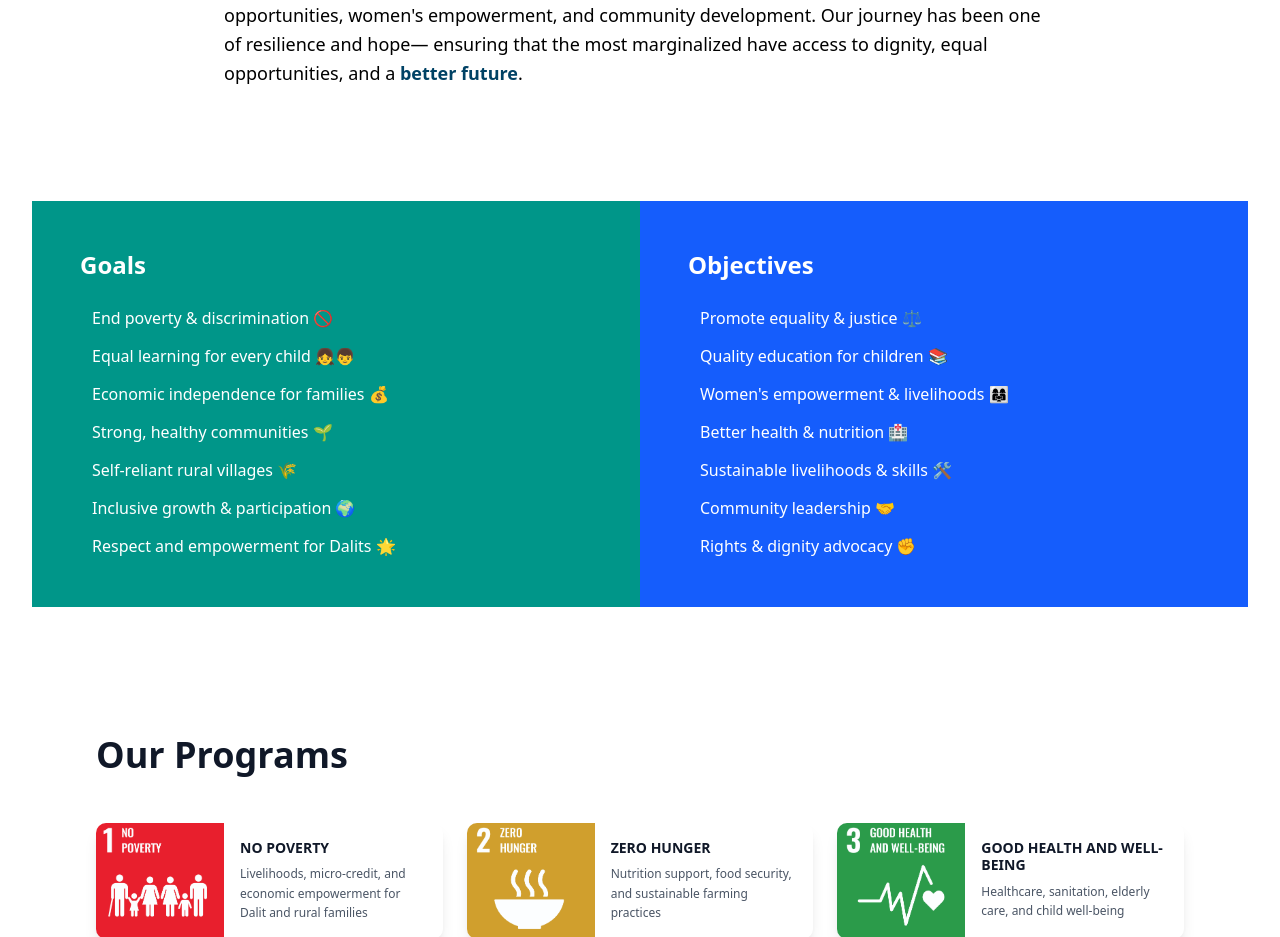
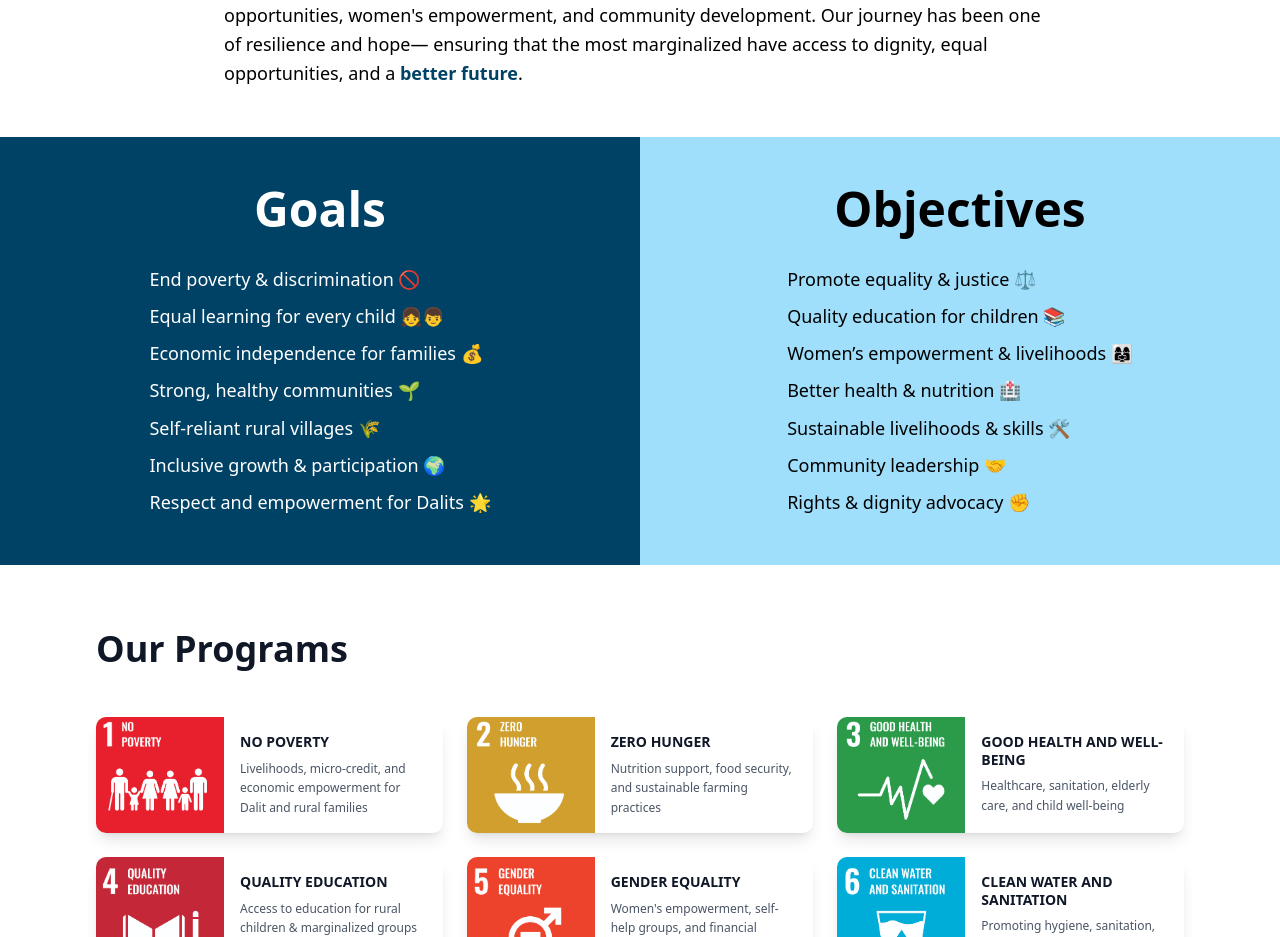
Before and after one commit to Sc0tticus/dwa-website-2025, a Next.js app: page / in a window 1280 px wide. Shown: the part 780-1717 px from the top of the page. Built offline with nearby package versions, Linux system fonts and the light colour scheme.

Commit message:
Add DualContentBlock on Home and About

```diff
--- a/src/app/about/page.js
+++ b/src/app/about/page.js
@@ -1,4 +1,4 @@
-import VisionMission from "../../components/about/VisionMission";
+import DualContentBlock from "../../components/DualContentBlock";
 import HeroSection from "../../components/HeroSection";
 import AboutAccreditations from "../../components/about/AboutAccreditations";
 import ImpactStats from "../../components/about/ImpactStats";
@@ -31,7 +31,7 @@ export default function AboutPage() {
               ],
             }}
           />
-          <VisionMission />
+          <DualContentBlock />
           <AboutAccreditations />
           <ImpactStats
             numbersBg="bg-[#FFD446]"
--- a/src/app/page.js
+++ b/src/app/page.js
@@ -1,5 +1,5 @@
 import HeroSection from "../components/HeroSection";
-import GoalsObjectives from "../components/home/GoalsObjectives";
+import DualContentBlock from "../components/DualContentBlock";
 import ProgramsGrid from "../components/home/ProgramsGrid";
 import ImpactStats from "../components/ImpactStats";
 import FeaturedProjects from "../components/home/FeaturedProjects";
@@ -41,7 +41,68 @@ export default function Home() {
                 ],
               }}
       />
-      <GoalsObjectives />
+      <DualContentBlock
+            left={{
+              title: "Goals",
+              titleColor: "#FFFFFF",
+              bgColor: "#004265",
+              type: "list",
+              content: [
+                [
+                  { text: "End poverty & discrimination 🚫", weight:"normal", color: "#FFFFFF" },
+                ],
+                [
+                  { text: "Equal learning for every child 👧👦", weight:"normal", color: "#FFFFFF" },
+                ],
+                [
+                  { text: "Economic independence for families 💰", weight:"normal", color: "#FFFFFF" },
+                ],
+                [
+                  { text: "Strong, healthy communities 🌱", weight:"normal", color: "#FFFFFF" },
+                ],
+                [
+                  { text: "Self-reliant rural villages 🌾", weight:"normal", color: "#FFFFFF" },
+                ],
+                [
+                  { text: "Inclusive growth & participation 🌍", weight:"normal", color: "#FFFFFF" },
+                ],
+                [
+                  { text: "Respect and empowerment for Dalits 🌟", weight:"normal", color: "#FFFFFF" },
+                ],
+
+              ],
+            }}
+
+            right={{
+              title: "Objectives",
+              titleColor: "#000000",
+              bgColor: "#9FDFFC",
+              type: "list",
+              content: [
+                [
+                  { text: "Promote equality & justice ⚖️", weight:"normal", color: "#000000" },
+                ],
+                [
+                  { text: "Quality education for children 📚", weight:"normal", color: "#000000" },
+                ],
+                [
+                  { text: "Women’s empowerment & livelihoods 👩‍👩‍👧", weight:"normal", color: "#000000" },
+                ],
+                [
+                  { text: "Better health & nutrition 🏥", weight:"normal", color: "#000000" },
+                ],
+                [
+                  { text: "Sustainable livelihoods & skills 🛠️", weight:"normal", color: "#000000" },
+                ],
+                [
+                  { text: "Community leadership 🤝", weight:"normal", color: "#000000" },
+                ],
+                [
+                  { text: "Rights & dignity advocacy ✊", weight:"normal", color: "#000000" },
+                ],
+              ],
+            }}
+        />
       <ProgramsGrid />
       <ImpactStats />
       <FeaturedProjects />
--- /dev/null
+++ b/src/components/DualContentBlock.js
@@ -0,0 +1,108 @@
+// components/DualContentBlock.jsx
+export default function DualContentBlock({
+  left = {
+    title: "Vision",
+    titleColor: "#000000",
+    bgColor: "#FEA128",
+    type: "paragraph", // "paragraph" or "list"
+    content: [
+      [
+        { text: `To build an inclusive society where Dalit women thrive with dignity, equality,
+            and opportunity—breaking poverty cycles and creating sustainable,
+            empowered communities for generations to come.`, weight: "medium", color: "#000" },
+      ],
+    ],
+  },
+  right = {
+    title: "Mission",
+    titleColor: "#000000",
+    bgColor: "#FFD446",
+    type: "paragraph",
+    content: [
+      [
+        { text: `To empower marginalized women through micro-credit, financial education,
+            and livelihoods—strengthening families, fostering community resilience, and
+            ensuring sustainable, grassroots-driven change rooted in dignity, justice,
+            and equality.`, weight: "medium", color: "#000" },
+
+      ],
+    ],
+  },
+}) {
+  const weightMap = {
+    light: "300",
+    normal: "400",
+    medium: "500",
+    semibold: "600",
+    bold: "700",
+  };
+
+  const renderContent = (section) => {
+    if (section.type === "list") {
+      return (
+        <ul className="list-none text-left space-y-2 text-lg leading-relaxed">
+          {section.content.map((itemSegments, idx) => (
+            <li key={idx}>
+              {itemSegments.map((segment, sidx) => (
+                <span
+                  key={sidx}
+                  style={{
+                    color: segment.color || "#000",
+                    fontWeight: weightMap[segment.weight] || weightMap["medium"],
+                  }}
+                >
+                  {segment.text}
+                </span>
+              ))}
+            </li>
+          ))}
+        </ul>
+      );
+    }
+
+    // Paragraph
+    return (
+      <p className="text-lg leading-relaxed">
+        {section.content.map((itemSegments, idx) => (
+          <span key={idx}>
+            {itemSegments.map((segment, sidx) => (
+              <span
+                key={sidx}
+                style={{
+                  color: segment.color || "#000",
+                  fontWeight: weightMap[segment.weight] || weightMap["medium"],
+                }}
+              >
+                {segment.text}
+              </span>
+            ))}
+          </span>
+        ))}
+      </p>
+    );
+  };
+
+  return (
+    <section className="grid grid-cols-1 md:grid-cols-2">
+      {/* Left Column */}
+      <div className="flex p-12 text-center" style={{ backgroundColor: left.bgColor }}>
+        <div className="max-w-md mx-auto flex flex-col justify-start">
+          <h2 className="font-bold text-4xl md:text-5xl mb-8" style={{ color: left.titleColor }}>
+            {left.title}
+          </h2>
+          {renderContent(left)}
+        </div>
+      </div>
+
+      {/* Right Column */}
+      <div className="flex p-12 text-center" style={{ backgroundColor: right.bgColor }}>
+        <div className="max-w-md mx-auto flex flex-col justify-start">
+          <h2 className="font-bold text-4xl md:text-5xl mb-8" style={{ color: right.titleColor }}>
+            {right.title}
+          </h2>
+          {renderContent(right)}
+        </div>
+      </div>
+    </section>
+  );
+}
--- a/src/components/about/VisionMission.js
+++ /dev/null
@@ -1,35 +0,0 @@
-// components/VisionMission.jsx
-export default function VisionMission() {
-  return (
-    <section className="grid grid-cols-1 md:grid-cols-2">
-      {/* Vision Column */}
-      <div className="bg-[#FEA128] flex p-12 text-center">
-        <div className="max-w-md mx-auto flex flex-col justify-start">
-          <h2 className="font-bold text-4xl md:text-5xl mb-8 text-black">
-            Vision
-          </h2>
-          <p className="text-lg font-medium text-black leading-relaxed">
-            To build an inclusive society where Dalit women thrive with dignity,
-            equality, and opportunity—breaking poverty cycles and creating
-            sustainable, empowered communities for generations to come.
-          </p>
-        </div>
-      </div>
-
-      {/* Mission Column */}
-      <div className="bg-[#FFD446] flex p-12 text-center">
-        <div className="max-w-md mx-auto flex flex-col justify-start">
-          <h2 className="font-bold text-4xl md:text-5xl mb-8 text-black">
-            Mission
-          </h2>
-          <p className="text-lg font-medium text-black leading-relaxed">
-            To empower marginalized women through micro-credit, financial
-            education, and livelihoods—strengthening families, fostering
-            community resilience, and ensuring sustainable, grassroots-driven
-            change rooted in dignity, justice, and equality.
-          </p>
-        </div>
-      </div>
-    </section>
-  );
-}
```
